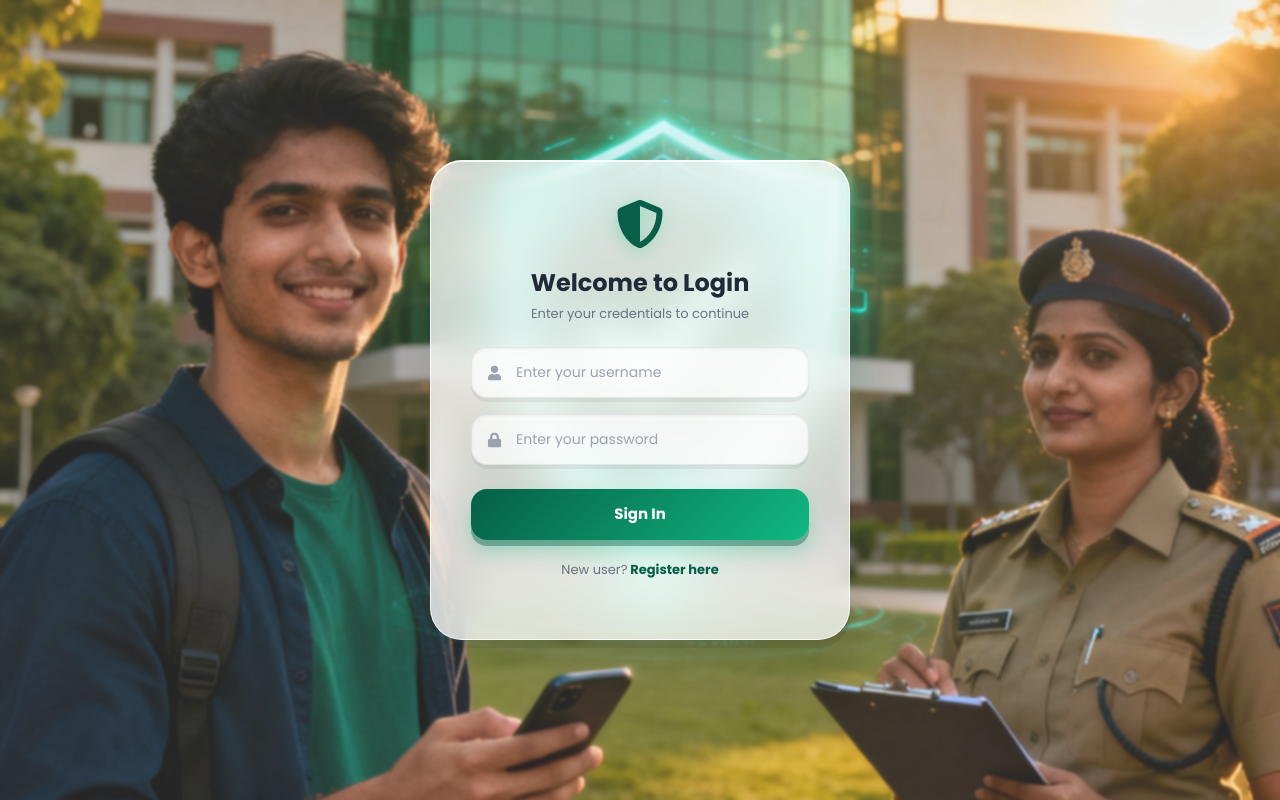
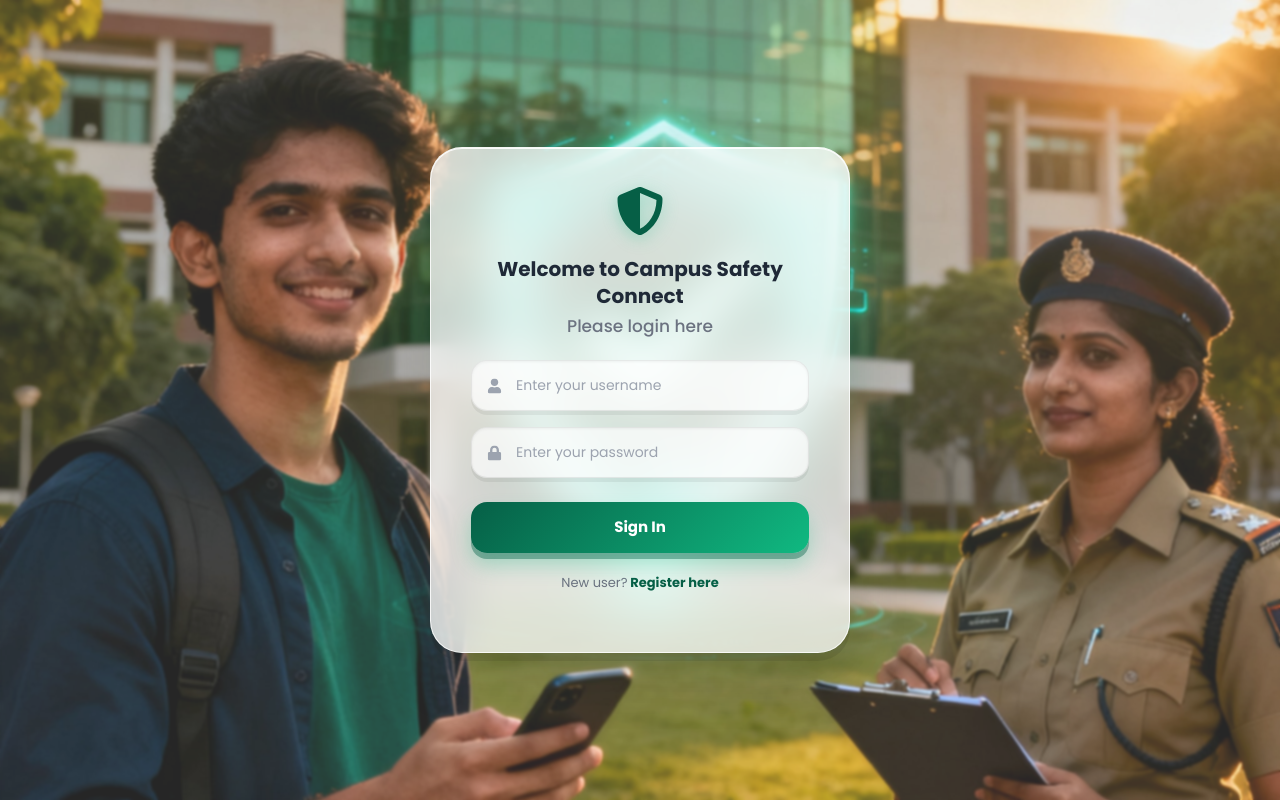
Before and after one commit to JAGADEESH349/CSEAI-CRT-Project, a React (Create React App) app in the folder client/: page / in a window 1280 px wide. Built offline with nearby package versions, Linux system fonts and the light colour scheme.

Commit message:
approved

```diff
--- a/client/src/pages/Login.js
+++ b/client/src/pages/Login.js
@@ -50,7 +50,6 @@ function Login() {
   return (
     <div className="login-container">
 
-      {/* Floating blobs */}
       <div className="blob blob-1" />
       <div className="blob blob-2" />
       <div className="blob blob-3" />
@@ -65,17 +64,20 @@ function Login() {
           }
         </div>
 
+        {/* Title */}
         <h2 className="clay-title">
-          {isRegister ? "Create Account" : "Welcome to Login"}
+          {isRegister ? "Create Account" : "Welcome to Campus Safety Connect"}
         </h2>
-        <p className="clay-subtitle">
+
+        {/* Subtitle */}
+        <h3 className="clay-subtitle">
           {isRegister
             ? "Register to access the student portal"
-            : "Enter your credentials to continue"
+            : "Please login here"
           }
-        </p>
+        </h3>
 
-        {error && <div className="clay-error">{error}</div>}
+        {error   && <div className="clay-error">{error}</div>}
         {message && <div className="clay-success">{message}</div>}
 
         <form onSubmit={isRegister ? handleRegister : handleLogin}>
--- a/client/src/styles/loginpage.css
+++ b/client/src/styles/loginpage.css
@@ -101,14 +101,15 @@
 .clay-title {
   text-align: center;
   font-weight: 700;
-  font-size: 24px;
+  font-size: 20px;
   color: #1f2937;
   margin: 0 0 6px;
+  line-height: 1.35;
 }
 
 .clay-subtitle {
   text-align: center;
-  font-size: 13px;
+  font-size: 17px;
   color: #6b7280;
   margin: 0 0 24px;
 }
```
Also changed, not shown: 3 other files (tests, documents, lock files or other folders).
